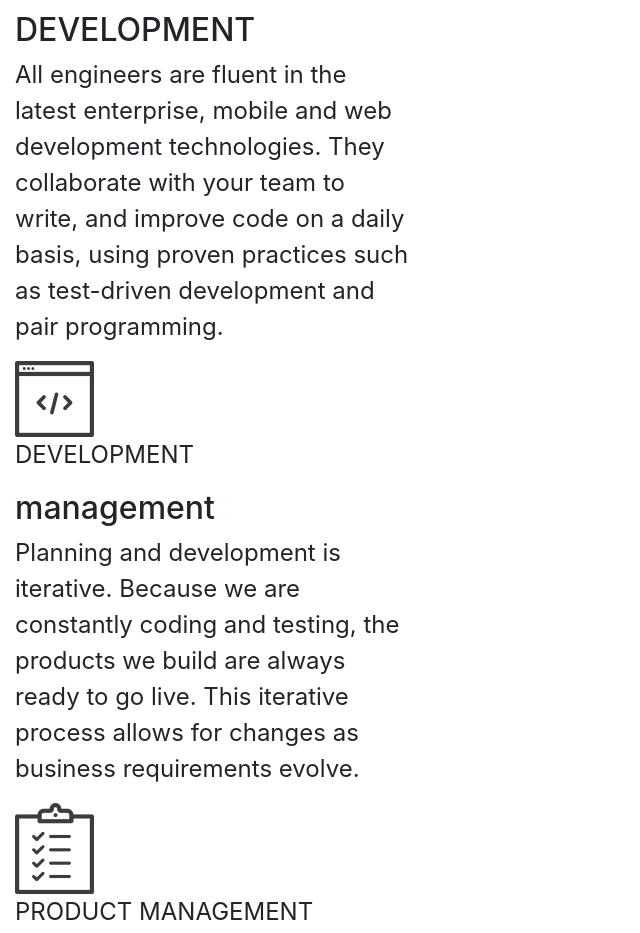
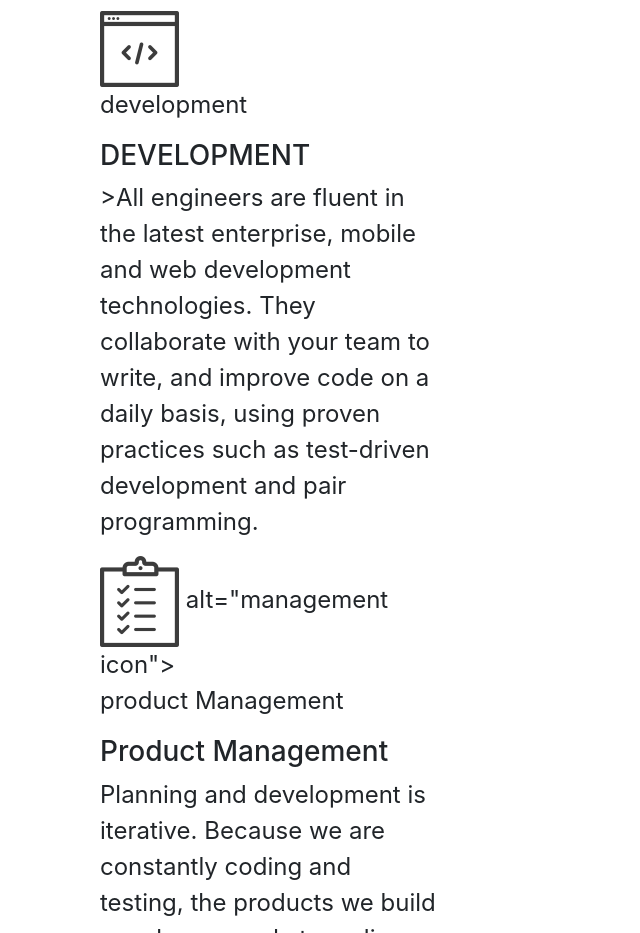
Before and after one commit to angiewambui/delani-studio, a plain HTML site: page index.html in a window 1280 px wide. Shown: the part 1340-2273 px from the top of the page, without its empty margins (0-640 px from the left). Drawn offline with Linux system fonts and the light colour scheme; files whose address does not match are found by name.

Commit message:
added management and design

```diff
--- a/index.html
+++ b/index.html
@@ -38,48 +38,55 @@
         <div class="row">
             <div class="col-md-4">
                 <div id="hiddendesign">
-                    <span class="clickable"><img src="/home/slwala/Documents/angie-programming-projects/delani-studio/IP3-master/assets/services_icons/design_icon.png"></span>
+                    <span class="clickable"><img
+                            src="/home/slwala/Documents/angie-programming-projects/delani-studio/IP3-master/assets/services_icons/design_icon.png"></span>
                     <p>DESIGN</p>
                 </div>
                 <iv class="showingdesign">
-                    <span class="clickable"><h3>Design</h3></span>
+                    <span class="clickable">
+                        <h3>Design</h3>
+                    </span>
 
-                    <p id="design">Our design practice offers a full range of services including brand strategy, interaction and
+                    <p id="design">Our design practice offers a full range of services including brand strategy,
+                        interaction and
                         visual design and user experience testing.
                         Throughout your project, our designers create and implement visual design and workflows, solicit
                         user feedback and work with you to make sure what gets built is what is needed.
                     </p>
             </div>
         </div>
+        <div class="col-md-4">
+            <div id="developmenthidden">
+                <span class="click"><img
+                        src="/home/slwala/Documents/angie-programming-projects/delani-studio/IP3-master/assets/services_icons/dev_icon.png"></span>
+                <p>development</p>
+            </div>
+            <div class="developmentshowing">
+                <span class="click">
+                    <h3>DEVELOPMENT</h3>
+                </span>
+                <p id="development">>All engineers are fluent in the latest enterprise, mobile and web development
+                    technologies.
+                    They collaborate with your team to write, and improve code on a daily basis, using proven
+                    practices such as test-driven development and pair programming.</p>
             </div>
         </div>
         <div class="col-md-4">
-                    <div id="development">
-                        <h2 class="title">DEVELOPMENT</h2>
-                        <p>All engineers are fluent in the latest enterprise, mobile and web development technologies.
-                            They collaborate with your team to write, and improve code on a daily basis, using proven
-                            practices such as test-driven development and pair programming.</p>
+            <div id="managementhidden">
+                <span class="clicking"><img
+                        src="/home/slwala/Documents/angie-programming-projects/delani-studio/IP3-master/assets/services_icons/product_icon.png"></span>
+                alt="management icon">
+                <p>product Management</p>
             </div>
-                    <div id="img-development">
-                        <img src="/home/slwala/Documents/angie-programming-projects/delani-studio/IP3-master/assets/services_icons/dev_icon.png"
-                            alt="development icon">
-                        <p>DEVELOPMENT</p>
-                    </div>
-                </div>
-                <div class="col-md-4">
-                    <div id="MANAGEMENT">
-                        <h2 class="title">management</h2>
-                        <p>Planning and development is iterative. Because we are constantly coding and testing, the
+            <div class="managementshowing">
+                <span class="clicking">
+                    <h3>Product Management</h3>
+                </span>
+
+                <p id="productmanagemt"> Planning and development is iterative. Because we are constantly coding and
+                    testing, the
                     products we build are always ready to go live.
                     This iterative process allows for changes as business requirements evolve.</p>
-                    </div>
-                    <div id="img-management">
-                        <img src="/home/slwala/Documents/angie-programming-projects/delani-studio/IP3-master/assets/services_icons/product_icon.png"
-                            alt="management icon">
-                        <p>PRODUCT MANAGEMENT</p>
-                        </p>
-                    </div>
-                </div>
             </div>
         </div>
     </div>
@@ -136,11 +143,13 @@
             <input type="text" name="u" value="">
             <input type="text" name="id" value="">
             <div class="form-group form-inline">
-              <input type="text" class="form-control" placeholder = "Name...." name="firstname" id="firstname" size="50" value="">
-              <input type="email" class="form-control"  placeholder = "Email...." autocapitalize="off" autocorrect="off" name="email" id="email" size="50" value="">
+                <input type="text" class="form-control" placeholder="Name...." name="firstname" id="firstname" size="50"
+                    value="">
+                <input type="email" class="form-control" placeholder="Email...." autocapitalize="off" autocorrect="off"
+                    name="email" id="email" size="50" value="">
             </div>
             <div class="form-group">
-              <textarea class="form-control" rows="8" id="comment" placeholder = "Your message here...."></textarea>
+                <textarea class="form-control" rows="8" id="comment" placeholder="Your message here...."></textarea>
             </div>
             <button type="submit" class="btn btn-primary col-md-1">Submit</button>
         </form>
```
Lines whose indentation alone changed are shown as unchanged.
